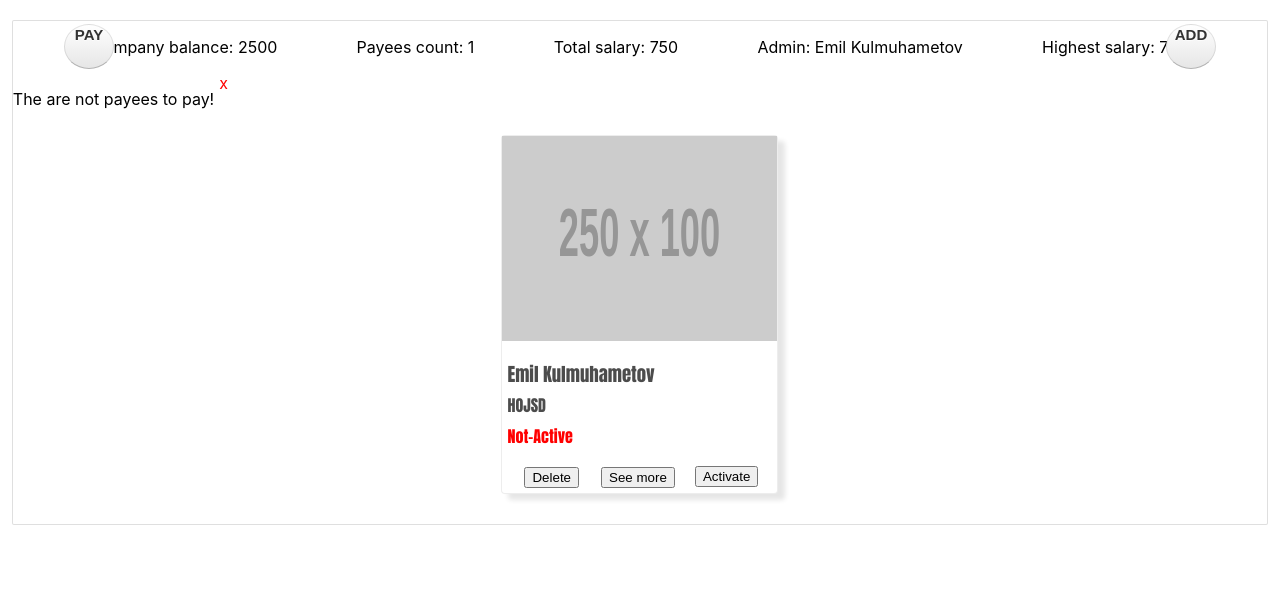
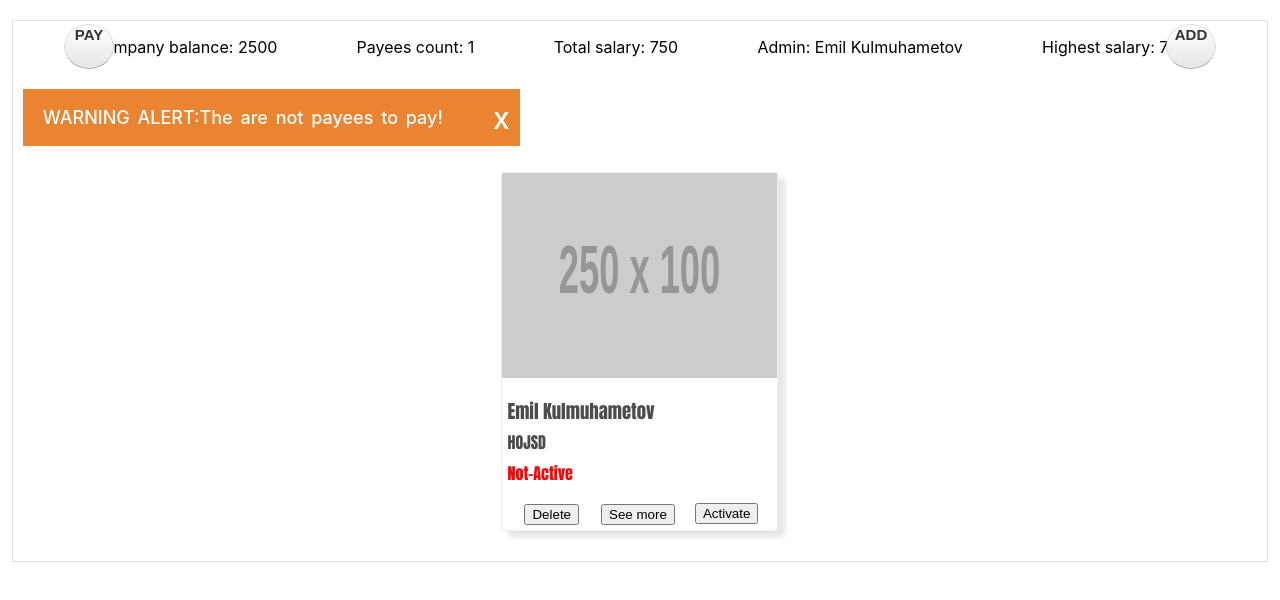
Before and after one commit to emiljj/vadim-react-js-payroll, a React (Create React App) app: page / in a window 1280 px wide. Both pictures are taken after a click on the button "PAY". Shown: the top 600 px of the page. Built offline with nearby package versions, Linux system fonts and the light colour scheme.

Commit message:
add alert massage

```diff
--- a/src/components/alert.style.css
+++ b/src/components/alert.style.css
@@ -0,0 +1,32 @@
+.alert {
+  display: flex;
+  justify-content: center;
+  align-items: center;
+  padding-left: 20px;
+  width: auto;
+  height: auto;
+  margin-left: 10px;
+  word-spacing: 3px;
+  color: white;
+  font-size: 18px;
+  font-weight: 500;
+}
+
+.close-massage {
+  margin-left: 50px;
+  margin-right: 10px;
+  font-size: 30px;
+  cursor: pointer;
+}
+
+.success {
+  background-color: rgb(153, 193, 92);
+}
+
+.warning {
+  background-color: rgb(235, 132, 48);
+}
+
+.danger {
+  background-color: rgb(216, 54, 92);
+}
--- a/src/components/alert.tsx
+++ b/src/components/alert.tsx
@@ -9,7 +9,16 @@ interface IAlertProps {
 
 const Alert = (props: IAlertProps) => {
   const { mod, onClose, message } = props;
-  return <div>{message}</div>;
+  return (
+    <div className={`alert ${mod}`}>
+      <div>
+        <p>{message}</p>
+      </div>
+      <div className="close-massage" onClick={onClose} role="button">
+        x
+      </div>
+    </div>
+  );
 };
 
 export default Alert;
--- a/src/containers/PayeesContainer/payees.container.tsx
+++ b/src/containers/PayeesContainer/payees.container.tsx
@@ -112,11 +112,27 @@ class PayeesContainer extends React.Component<
   };
 
   payeesMassage = (): void => {
+    this.setState({ showNotPayeesMessage: true });
+  };
+
+  closePayeesMassage = (): void => {
     this.setState({ showNotPayeesMessage: false });
   };
 
   balanceMassage = (): void => {
+    this.setState({ showBalanceMessage: true });
+  };
+
+  closeBalanceMassage = (): void => {
     this.setState({ showBalanceMessage: false });
+  };
+
+  successMassage = (): void => {
+    this.setState({ showSuccessMessage: true });
+  };
+
+  closeSuccessMassage = (): void => {
+    this.setState({ showSuccessMessage: false });
   };
 
   active = (): void => {
@@ -179,26 +195,35 @@ class PayeesContainer extends React.Component<
 
         {showSuccessMessage && (
           <div className="close-button">
-            <p>Payment was successful!</p>
-            <div className="close-success" role="button">
-              x
-            </div>
+            <p>
+              <Alert
+                message={'SUCCESS ALERT:Payment was successful!'}
+                onClose={this.closeSuccessMassage}
+                mod={'success'}
+              />
+            </p>
           </div>
         )}
         {showNotPayeesMessage && (
           <div className="close-button">
-            <p>The are not payees to pay!</p>
-            <div className="close-payees" role="button">
-              x
-            </div>
+            <p>
+              <Alert
+                message={'WARNING ALERT:The are not payees to pay!'}
+                onClose={this.closePayeesMassage}
+                mod={'warning'}
+              />
+            </p>
           </div>
         )}
         {showBalanceMessage && (
           <div className="close-button">
-            <p>Not enough money!</p>
-            <div className="close-money" role="button">
-              x
-            </div>
+            <p>
+              <Alert
+                message={'DANGER ALERT:Not enough money!'}
+                onClose={this.closeBalanceMassage}
+                mod={'danger'}
+              />
+            </p>
           </div>
         )}
         {!formOpened ? (
--- a/src/core/actions.ts
+++ b/src/core/actions.ts
@@ -9,22 +9,22 @@ export const createPayeeAction = (payload: any) => ({
   payload,
 });
 
-export const deletePayeeAction = (payload: any) => ({
+export const deletePayeeAction = (payload: number) => ({
   type: DELETE_PAYEE,
   payload,
 });
 
-export const activePayeeAction = (payload: any) => ({
+export const activePayeeAction = (payload: boolean) => ({
   type: ACTIVE_PAYEE,
   payload,
 });
 
-export const deactivatePayeeAction = (payload: any) => ({
+export const deactivatePayeeAction = (payload: boolean) => ({
   type: DEACTIVATE_PAYEE,
   payload,
 });
 
-export const payPayeeAction = (payload: any) => ({
+export const payPayeeAction = (payload: number) => ({
   type: PAY_PAYEE,
   payload,
 });
```
